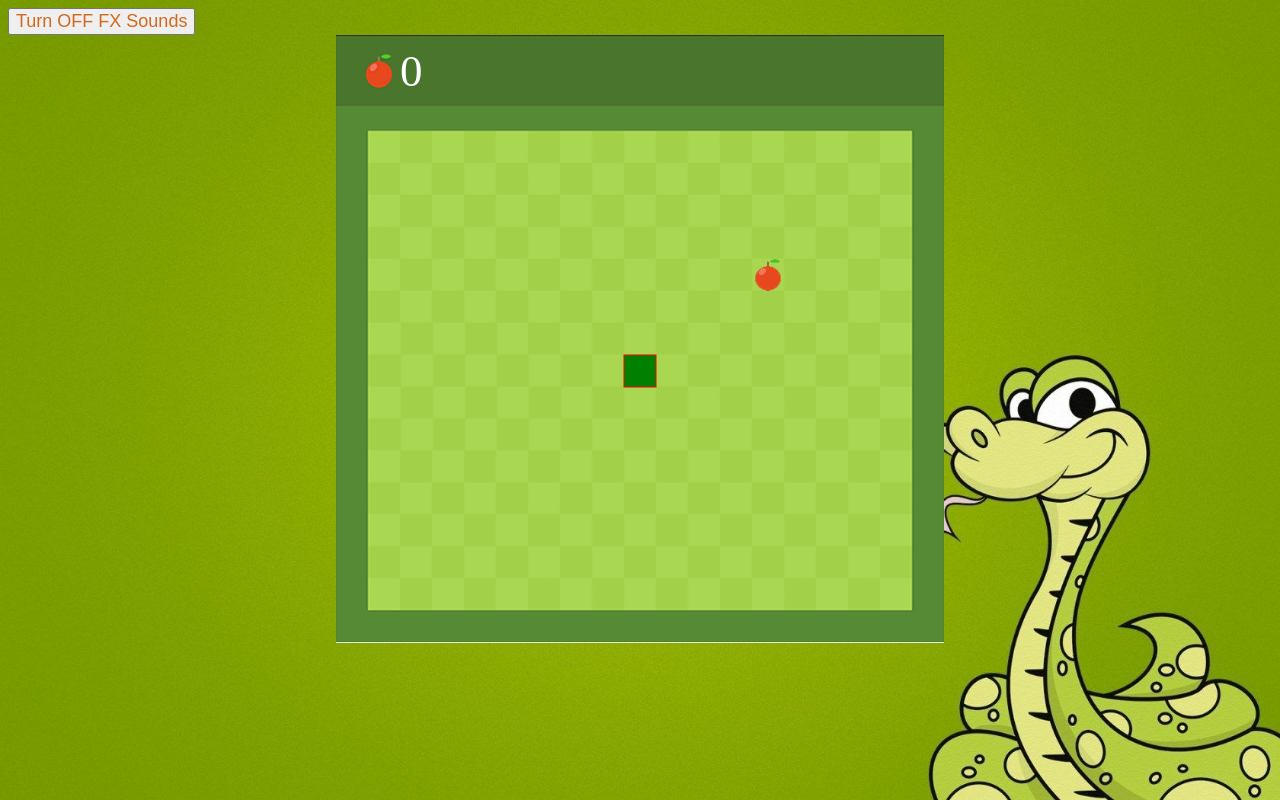
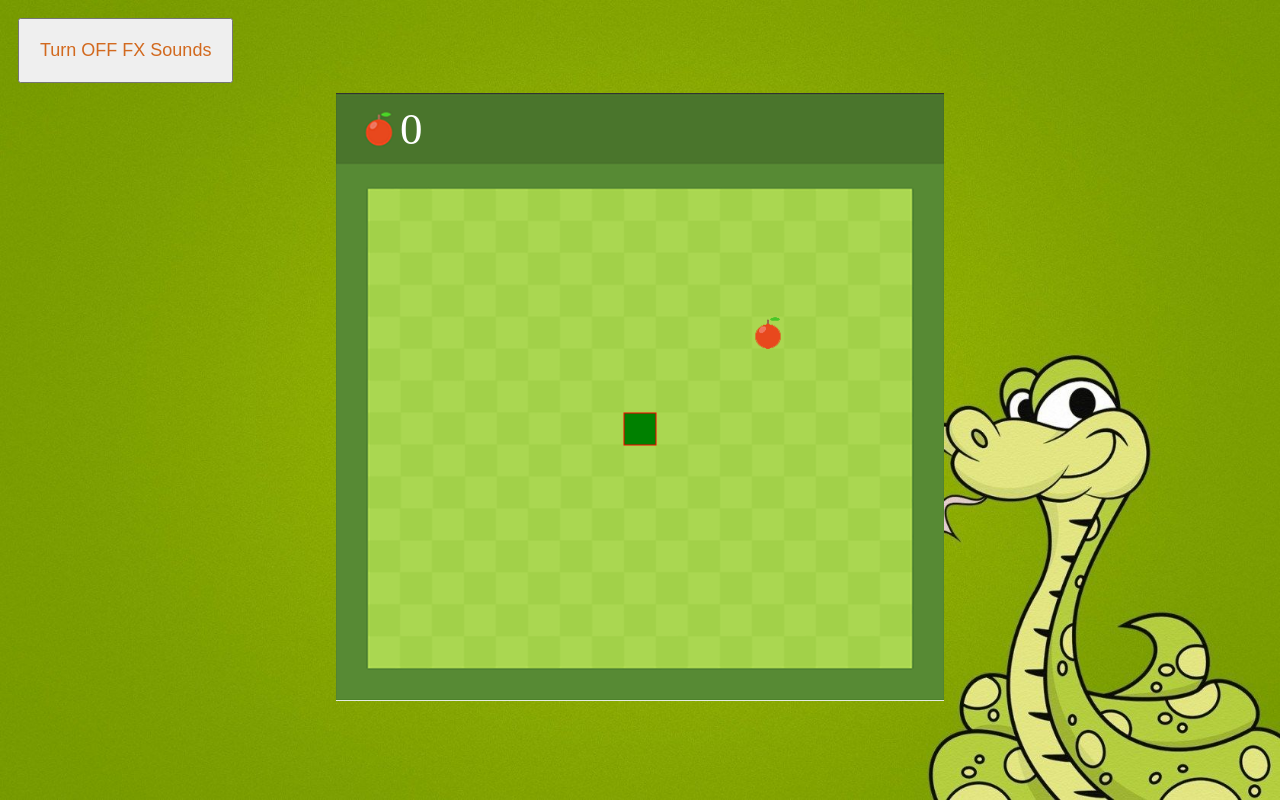
Before and after one commit to Panagiss/Canvas-Snake-Game, a website: page index.html in a window 1280 px wide. Both pictures are taken after a click on the button "Turn ON FX Sounds". Drawn offline with Linux system fonts and the light colour scheme.

Commit message:
Fixes
fixed audio and swipe down

```diff
--- a/draw.js
+++ b/draw.js
@@ -70,7 +70,7 @@ document.addEventListener("touchstart",function(event){
 	console.log(event.touches[0],event.type); //debug
 	startX=event.touches[0].clientX;
 	startY=event.touches[0].clientY;
-} );
+});
 
 document.addEventListener("touchmove",function(event){
 	console.log(event.touches[0],event.type); //debug
@@ -127,7 +127,7 @@ function handleSwipe(){
     startX = null;
     startY = null;
 
-	/*
+	/* another way to calculate swipe events
 	//console.log(startX,endX,startY,endY); //debug
 	if(endX-startX > 0 && Math.abs(endY-startY)<=100 ){ //right swipe
 		console.log("right");
@@ -159,7 +159,6 @@ function handleSwipe(){
 
 
 function saveCookie(newBest){
-	var cookieString="";
 	expireDate = new Date();
  	expireDate.setMonth(expireDate.getMonth() + 12);
 	document.cookie = "Score=" +newBest+ ";expires="+ expireDate.toGMTString() + ";";
@@ -250,7 +249,10 @@ function draw(){
 }
 
 var a=true;
-document.getElementById("soundButton").addEventListener("click",function(){
+document.getElementById("soundButton").addEventListener("click",toggleSound);
+//document.getElementById("soundButton").addEventListener("touchstart",toggleSound);
+
+function toggleSound(){
 	if(a){
 		document.getElementById("soundButton").textContent="Turn OFF FX Sounds";
 		dead.muted=false;
@@ -270,7 +272,7 @@ document.getElementById("soundButton").addEventListener("click",function(){
 		left.muted=true;
 		a=true;
 	}
-});
+}
 
 
 //call draw function every 100 ms
--- a/style.css
+++ b/style.css
@@ -4,8 +4,14 @@ html {
     -moz-background-size: cover;
     -o-background-size: cover;
     background-size: cover;
+    touch-action: none; /* prevent scrolling */
 }
 .sBtn{
     color: chocolate;
     font-size: large;
+    padding: 20px;
+    margin: 10px;
 }
+body {
+    overscroll-behavior: none;
+  }
```
